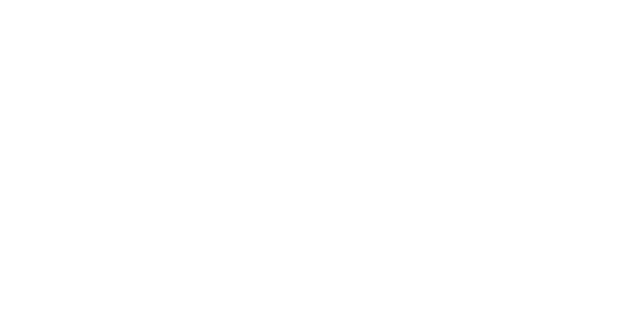
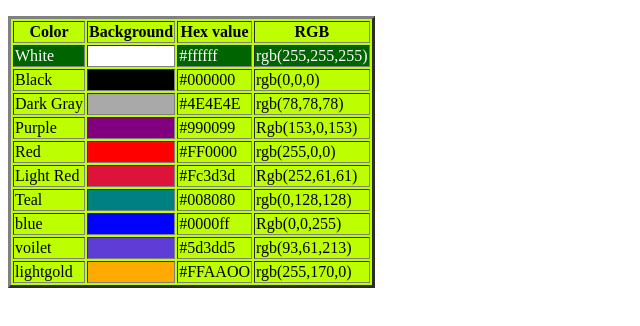
Before and after one commit to KTProg-2024/color-table-zsda111, a plain HTML site: page index.html in a window 1280 px wide. Shown: the whole page, without its empty margins (0-640 px from the left). Drawn offline with Linux system fonts and the light colour scheme.

Commit message:
I have a table of colors that need to be finished.

```diff
--- a/index.html
+++ b/index.html
@@ -1,10 +1,115 @@
 <!DOCTYPE html>
 <html>
     <head>
+        <title> Color Table</title>
+        <style>
+       .header1{
+         background-color:rgb(0,100,0);
+         color:rgb(255,255,255);
+       }
+      table{
+      background-color:#BDFF00;
+      }
+      header2{
+        color:#000000
+      }
+      header3{
 
+      }
+      header4{
+      Background-color:#006400;
+      }
+      header5{
+
+      }
+      header6{
+
+      }
+      header7{
+
+      }
+      Header8{
+
+      }
+      header9{
+
+      }
+      header10{
+
+      }
+        </style>
     </head>
 
     <body>
-
-    </body>
+	<table border="3">
+    <tr>
+  <th>Color</th>
+  <th>Background</th>
+  <th>Hex value</th>
+  <th>RGB</th>
+  </tr>
+  <tr class="header1">
+   <td>White</td>
+   <td style="background-color:#ffffff;color:white"></td>
+   <td>#ffffff</td>
+   <td>rgb(255,255,255)</td>
+   </h2>
+   </p>
+  </tr>
+  <tr class="header2">
+   <td>Black</td>
+   <td style="background-color:black;"></td>
+   <td>#000000</td>
+   <td>rgb(0,0,0)</td>
+   </tr>
+  <tr class="header3">
+   <td>Dark Gray</td>
+   <td style="background-color:Darkgrey;"</td>
+   <td>#4E4E4E</td>
+   <td>rgb(78,78,78)</td>
+   </tr>
+  <tr class="header4">
+   <td>Purple</td>
+   <td style="Background:Purple"</td>
+   <td>#990099</td>
+   <td>Rgb(153,0,153)</td>
+   </tr>
+  <tr class="header5">
+   <td>Red</td>
+   <td style="background:red"</td>
+   <td>#FF0000</td>
+   <td>rgb(255,0,0)</td>
+   </tr>
+  <tr class="header6">
+   <td>Light Red</td>
+   <td style="background:crimson"</td>
+   <td>#Fc3d3d</td>
+   <td>Rgb(252,61,61)</td>
+   </tr>
+  <tr class="header7">
+   <td>Teal</td>
+   <td style="background:teal"</td>
+   <td>#008080</td>
+   <td>rgb(0,128,128)</td>
+   </tr>
+  <tr class="header8">
+   <td>blue</td>
+   <td style="Background:#0000ff"></td>
+   <td>#0000ff</td>
+   <td>Rgb(0,0,255)</td>
+   </tr>
+  <tr class="header9">
+   <td>voilet</td>
+   <td style="Background-color:#5d3dd5"></td>
+   <td>#5d3dd5</td>
+   <td>rgb(93,61,213)</td>
+   </tr>
+  <tr class="header10">
+   <td>lightgold</td>
+   <td style="Background:#ffaa00"></td>
+   <td>#FFAAOO</td>
+   <td>rgb(255,170,0)</td>
+   </tr>
+    </table>
+  </body>
 </html>
```
